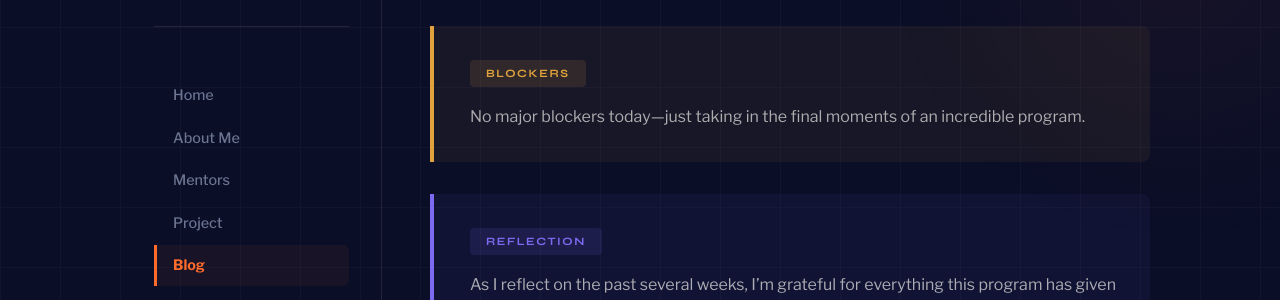
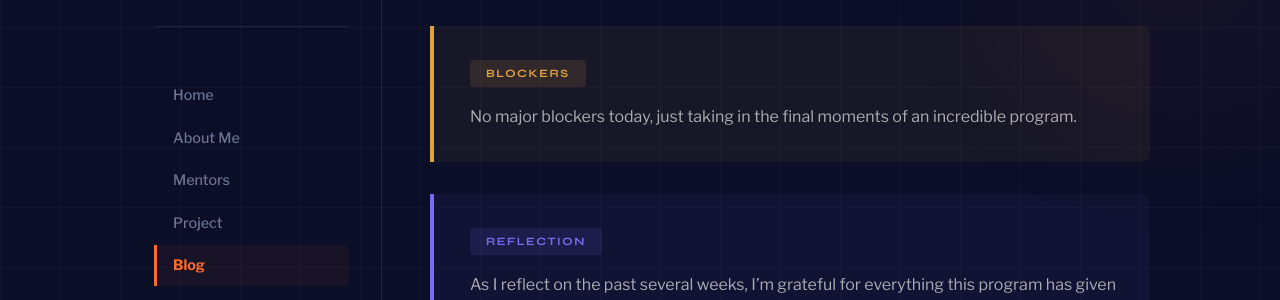
Before and after one commit to Bkaez/bkaezceamls26.github.io, a Jekyll site: the page built from _posts/2026-06-46-day-46.md, in a window 1280 px wide and 900 px high, scrolled down 865 px. Shown: the part 153-453 px from the top of the window. Built offline with Jekyll 4.4.1, drawn with Linux system fonts in a browser that asks for light colours.

Commit message:
Update 2026-06-46-day-46.md

```diff
--- a/_posts/2026-06-46-day-46.md
+++ b/_posts/2026-06-46-day-46.md
@@ -11,7 +11,7 @@ what_i_learned: |
   Another major highlight of the day was competing in my very first hackathon. My team developed Brain Builder, a gamified learning platform designed to encourage K–12 students to use AI as a learning companion rather than a shortcut. Instead of simply giving students answers, the platform challenges them to think critically, solve problems independently, and identify mistakes in AI-generated responses before receiving guidance. The goal is to promote ethical AI use while helping students develop stronger reasoning and problem-solving skills. Out of all the talented teams that competed, we were honored to receive second place. For my first hackathon, that was an incredible feeling and a memorable way to end the symposium.
 
 blockers: |
- No major blockers today—just taking in the final moments of an incredible program.
+ No major blockers today, just taking in the final moments of an incredible program.
 reflection: |
  As I reflect on the past several weeks, I'm grateful for everything this program has given me. Beyond learning about artificial intelligence, programming, and research, I've grown in ways that are harder to measure. I've become more confident presenting technical work, collaborating with people from different backgrounds, and approaching complex problems with curiosity instead of uncertainty. I'm leaving the institute with new skills, meaningful friendships, and experiences that I know will shape the way I approach future opportunities.
 ---
```
